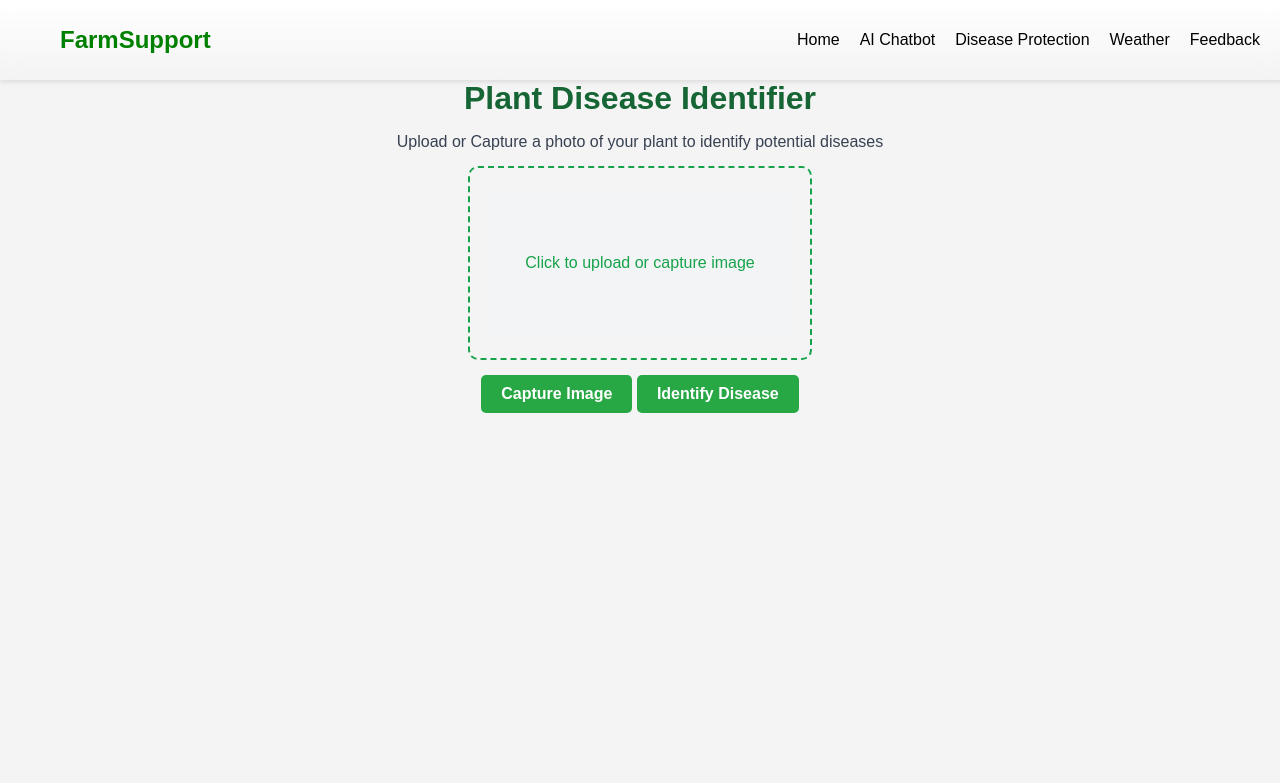
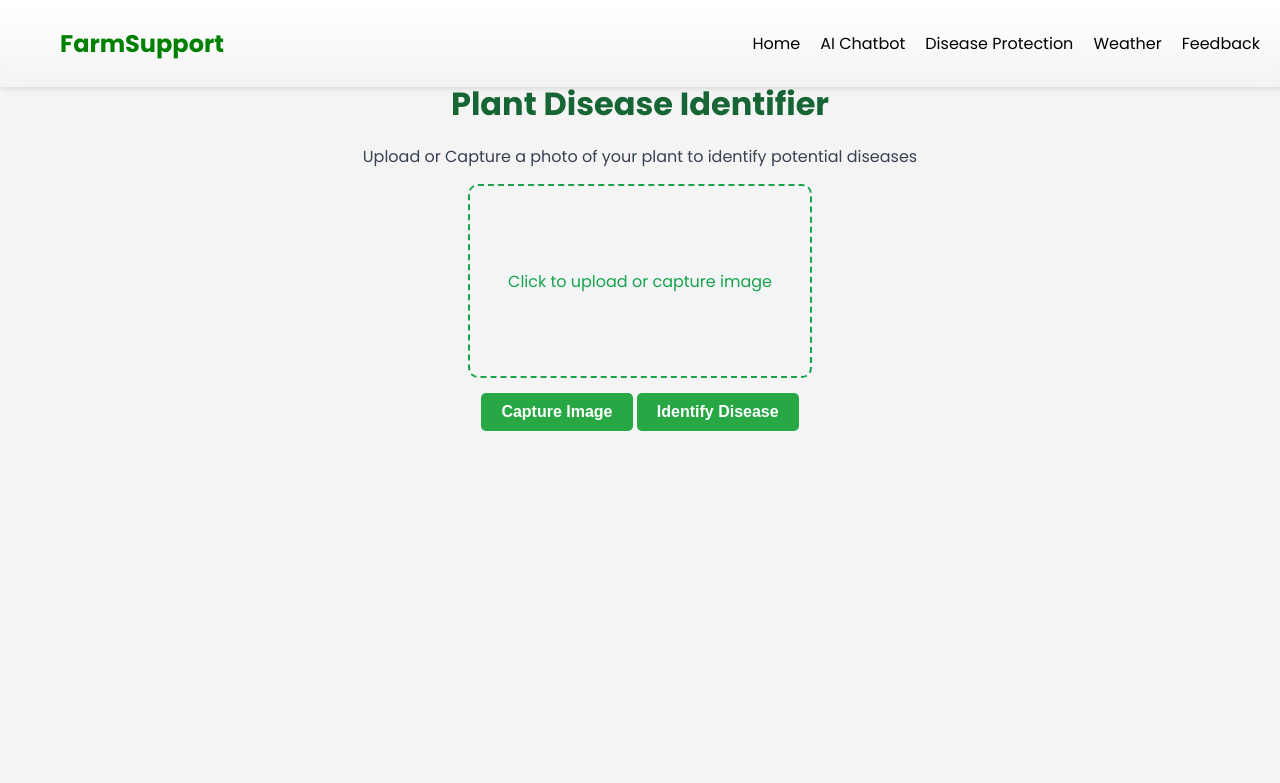
Before and after one commit to anup4747/TechSpire, a Flask app: page /corn in a window 1280 px wide. Shown: the top 783 px of the page. Run offline with Flask 3, Linux system fonts and the light colour scheme.

Commit message:
Adding new font

```diff
--- a/static/main2.css
+++ b/static/main2.css
@@ -1,9 +1,11 @@
+@import url('https://fonts.googleapis.com/css2?family=Baloo+2:wght@400..800&family=Poppins:ital,wght@0,100;0,200;0,300;0,400;0,500;0,600;0,700;0,800;0,900;1,100;1,200;1,300;1,400;1,500;1,600;1,700;1,800;1,900&family=Roboto:ital,wght@0,100;0,300;0,400;0,500;0,700;0,900;1,100;1,300;1,400;1,500;1,700;1,900&display=swap');
 body {
   font-family: Arial, sans-serif;
   background-color: #f4f4f4;
   text-align: center;
   margin: 0;
   padding: 0;
+  font-family: "Poppins", serif;
 }
 
 /* chat bot */
```
